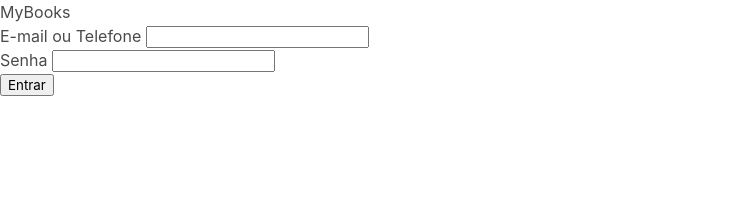
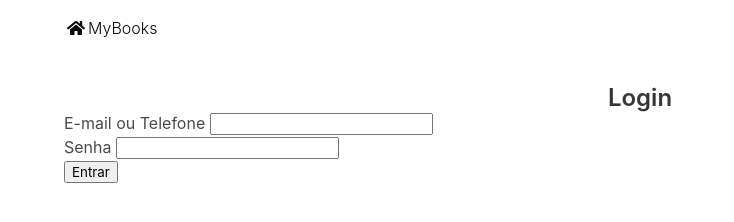
Before and after one commit to jhegner/mybooks-frontend, a website: page index.html in a window 1280 px wide. Shown: the whole page, without its empty margins (0-734 px from the left). Drawn offline with nearby package versions, Linux system fonts and the light colour scheme.

Commit message:
Navbar com icone home

```diff
--- a/index.html
+++ b/index.html
@@ -8,12 +8,19 @@
     <script defer src="https://use.fontawesome.com/releases/v5.3.1/js/all.js"></script>
   </head>
   <body>
-    <nav class="nav">
-        <div>
-            <span>MyBooks</span>
+    <nav class="navbar is-white is-spaced">
+        <div class="container">
+            <span class="icon">
+                <i class="fas fa-home"></i>
+            </span>
+            <span class="has-text-weight-light">MyBooks</span>
         </div>
     </nav>
-    <main>
+    <main class="container">
+        <div>
+        <div>
+            <h1 class="title is-4 has-text-centered">Login</h1>
+        </div>
         <div>
             <form action="#">
                 <div>
```
